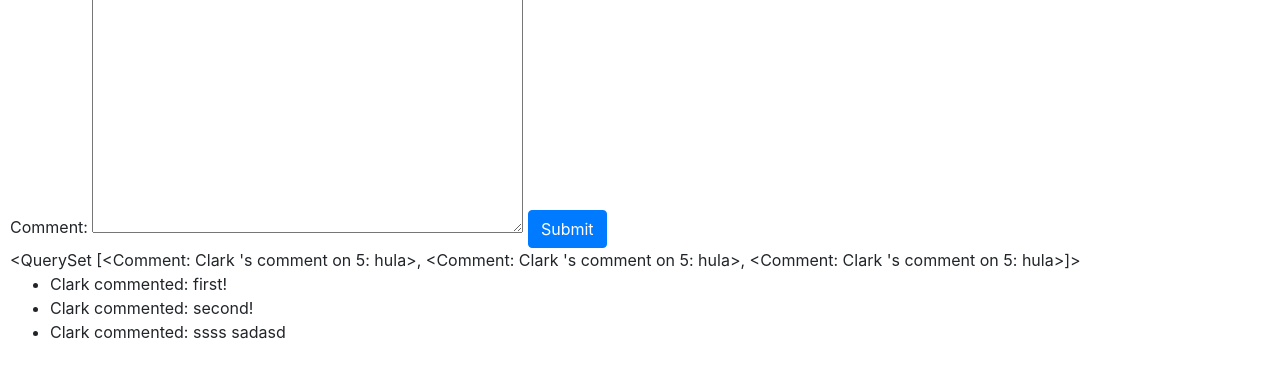
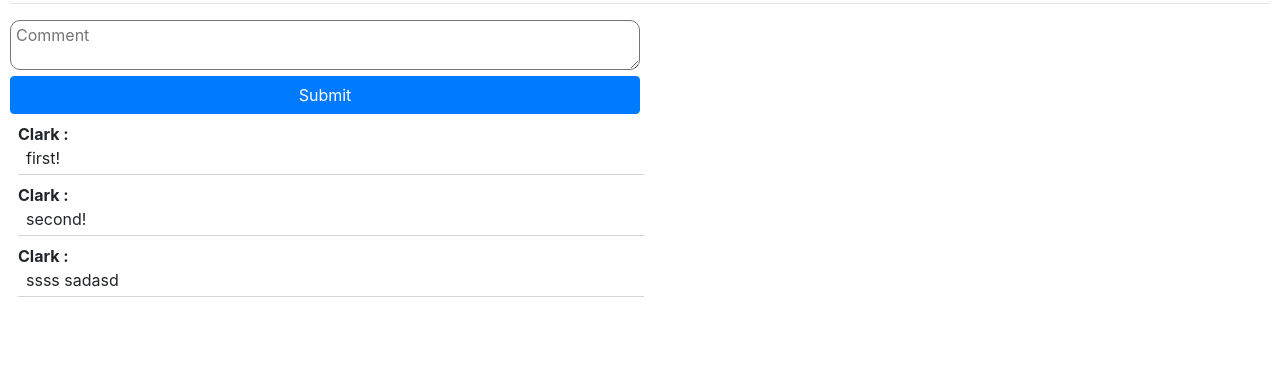
Before and after one commit to SmailBestybay/social-network, a Django app: page /5/ in a window 1280 px wide. Shown: the part 544-914 px from the top of the page. After the commit the page ends 841 px from the top, so only its background shows below. Run offline with Django 4.2, Linux system fonts and the light colour scheme; a user stored in the database is signed in; data comes from the database, SQL or seed files in the repository; both versions use the stored data as it was after the commit; some libraries are stand-ins or nearby versions.

Commit message:
comment section done

```diff
--- a/auctions/formhelper.py
+++ b/auctions/formhelper.py
@@ -1,4 +1,4 @@
-from django.forms import ModelForm
+from django.forms import ModelForm, Textarea
 from .models import Listing, Comment
 
 class NewListingForm(ModelForm):
@@ -10,4 +10,8 @@ class NewCommentForm(ModelForm):
     class Meta:
         model = Comment
         fields = ['content']
-        labels = {'content': 'Comment'}
+        # to have no label
+        labels = {'content': ''}
+        # https://docs.djangoproject.com/en/4.0/topics/forms/modelforms/#modelform
+        widgets = {'content' : Textarea(attrs={'placeholder':'Comment'}),
+            }
--- a/auctions/static/auctions/styles.css
+++ b/auctions/static/auctions/styles.css
@@ -45,3 +45,23 @@ td>input {
 .listing-info>div {
     padding-bottom: 15px;
 }
+.comment-form {
+    width: 50%;
+    margin-top: 5px;
+}
+.comment-form textarea {
+    border-radius: 10px;
+    height: 50px;
+    width: 100%;
+    padding-left: 5px;
+}
+
+.posted-comments li {
+    list-style-type: none;
+    border-bottom: 1px solid rgba(128, 128, 128, 0.342);
+    width: 50%;
+}
+
+.posted-comments div {
+    overflow-wrap: break-word;
+}
--- a/auctions/templates/auctions/listing.html
+++ b/auctions/templates/auctions/listing.html
@@ -2,10 +2,6 @@
 
 {% block body %}
     <h2>Listings: {{ listing.title }}</h2>
-
-    {% if message %}
-        <div>{{ message }}</div>
-    {% endif %}
 
     {% if user.is_authenticated %}
         <div class="watchlist-button">
@@ -19,7 +15,14 @@
             </form>
         </div>
     {% endif %}
-    <div class="container py-2">
+
+    {% if message %}
+        <div>{{ message }}</div>
+    {% endif %}
+
+
+    {% comment %} Img and info section {% endcomment %}
+    <div class="container py-2 ml-n1">
         <div class="row">
             <div class="col">
                 <div class="listing-image">
@@ -30,7 +33,6 @@
                     {% endif %}
                 </div>
             </div>
-
             <div class="col-8">
                 <div class="listing-info pt-1">
                     <div class="font-weight-normal">
@@ -80,24 +82,27 @@
             </div>
         </div>
     </div>
+<hr>
+    {% comment %} Comment section {% endcomment %}
+    {% if user.is_authenticated %}
+        <form action="{% url 'listing' listing.id %}" method="post">
+            <div class="comment-form">
+                {% csrf_token %}
+                <div>
+                    {{ comment_form }}
+                </div>
+                <div>
+                    <input class="btn btn-primary btn-block" type="submit" value="Submit">
+                </div>
+            </div>
+        </form>
 
-    {% if user.is_authenticated %}
-
-
-        <div>
-            <form action="{% url 'listing' listing.id %}" method="post">
-                {% csrf_token %}
-                {{ comment_form }}
-                <input class="btn btn-primary" type="submit" value="Submit">
-            </form>
-        </div>
-
-        <div>
-            {{ comments }}
-            <ul>
+        <div class="posted-comments">
+            <ul class="pl-2">
                 {% for comment in comments %}
                 <li>
-                    {{ comment.user }} commented: {{ comment.content }}
+                    <div class="font-weight-bold mb-0 pt-2">{{ comment.user }}:</div>
+                    <div class="mb-1 ml-2">{{ comment.content }}</div>
                 </li>
                 {% endfor %}
             </ul>
```
Also changed, not shown: db.sqlite3.
